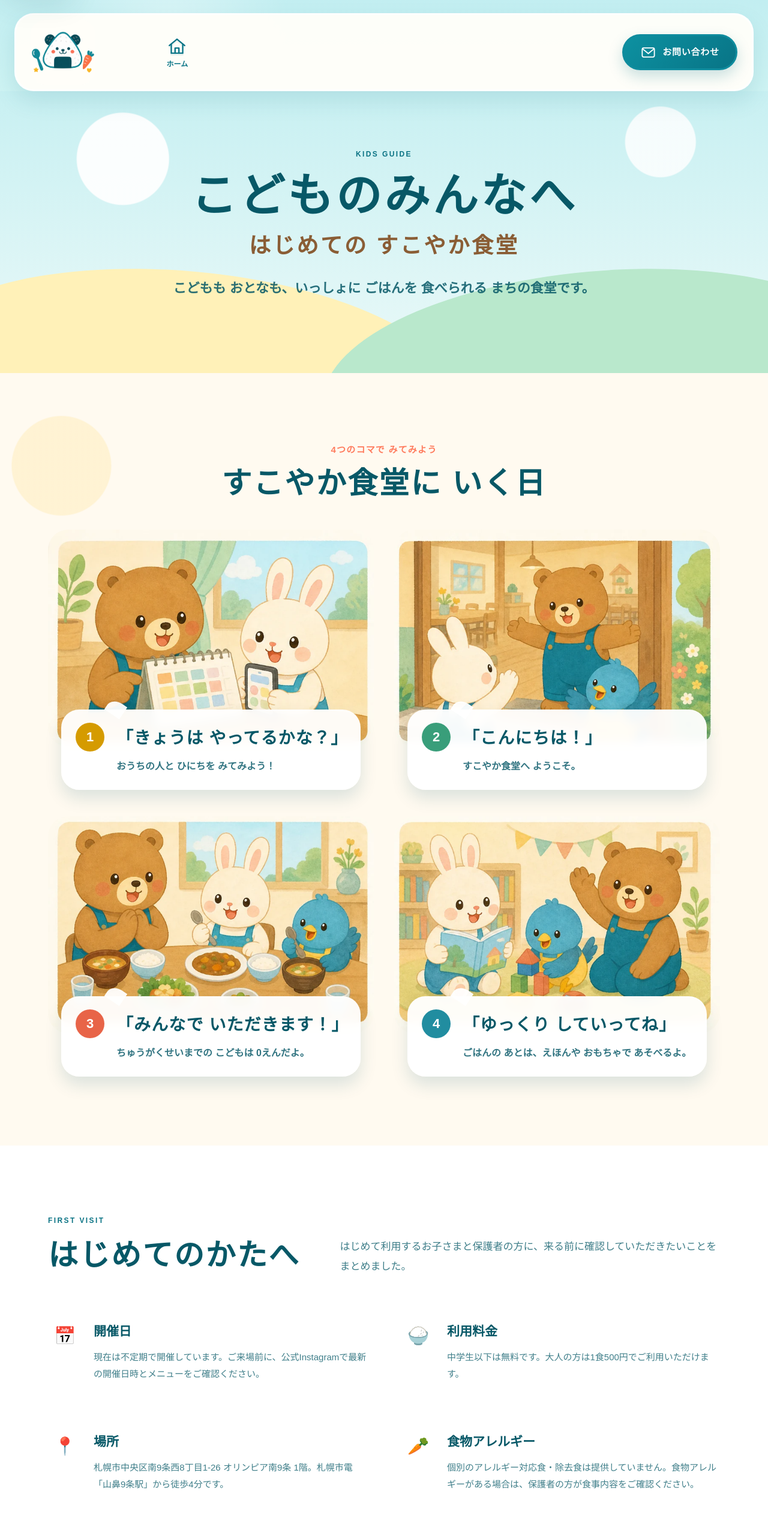
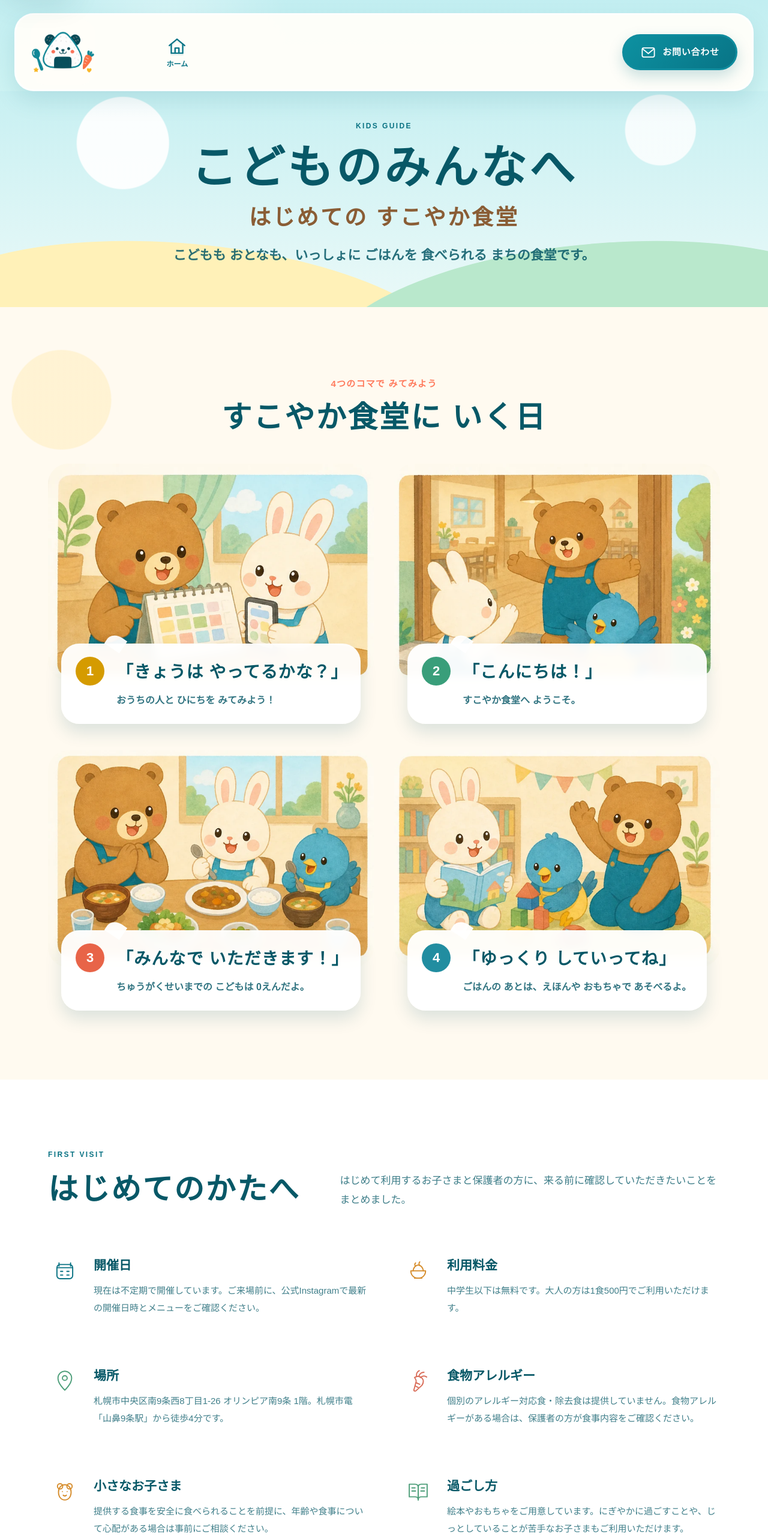
Before and after one commit to SUKOYAKASHOKUDO/sukoyaka-shokudo, a Next.js app: page /schedule in a window 1280 px wide. Shown: the top 2566 px of the page at 60% size. Built offline with nearby package versions, Linux system fonts and the light colour scheme.

Commit message:
style: refine kids guide icons and hero spacing

```diff
--- a/app/schedule/page.tsx
+++ b/app/schedule/page.tsx
@@ -48,36 +48,104 @@ const comicPanels = [
 
 const firstVisitFacts = [
   {
-    icon: "📅",
+    icon: "calendar",
     title: "開催日",
     text: "現在は不定期で開催しています。ご来場前に、公式Instagramで最新の開催日時とメニューをご確認ください。",
   },
   {
-    icon: "🍚",
+    icon: "meal",
     title: "利用料金",
     text: "中学生以下は無料です。大人の方は1食500円でご利用いただけます。",
   },
   {
-    icon: "📍",
+    icon: "location",
     title: "場所",
     text: `${site.shortAddress}。札幌市電「山鼻9条駅」から徒歩4分です。`,
   },
   {
-    icon: "🥕",
+    icon: "carrot",
     title: "食物アレルギー",
     text: "個別のアレルギー対応食・除去食は提供していません。食物アレルギーがある場合は、保護者の方が食事内容をご確認ください。",
   },
   {
-    icon: "🧸",
+    icon: "child",
     title: "小さなお子さま",
     text: "提供する食事を安全に食べられることを前提に、年齢や食事について心配がある場合は事前にご相談ください。",
   },
   {
-    icon: "📚",
+    icon: "book",
     title: "過ごし方",
     text: "絵本やおもちゃをご用意しています。にぎやかに過ごすことや、じっとしていることが苦手なお子さまもご利用いただけます。",
   },
 ] as const;
+
+type GuideIconName = (typeof firstVisitFacts)[number]["icon"];
+
+function GuideIcon({ name }: { name: GuideIconName }) {
+  const commonProps = {
+    viewBox: "0 0 48 48",
+    fill: "none",
+    stroke: "currentColor",
+    strokeWidth: 2.2,
+    strokeLinecap: "round" as const,
+    strokeLinejoin: "round" as const,
+    focusable: false,
+    "aria-hidden": true,
+  };
+
+  switch (name) {
+    case "calendar":
+      return (
+        <svg {...commonProps}>
+          <path d="M13 10v6M35 10v6M9 19h30" />
+          <rect x="9" y="13" width="30" height="27" rx="6" />
+          <path d="M16 26h4M28 26h4M16 33h4M28 33h4" />
+        </svg>
+      );
+    case "meal":
+      return (
+        <svg {...commonProps}>
+          <path d="M10 25h28c0 8-5.5 14-14 14S10 33 10 25Z" />
+          <path d="M14 25c1-7 6-11 10-11s9 4 10 11M17 39h14" />
+          <path d="M19 10c-2 2-2 4 0 6M27 8c-2 2-2 5 0 7" />
+        </svg>
+      );
+    case "location":
+      return (
+        <svg {...commonProps}>
+          <path d="M24 42s13-11.6 13-23a13 13 0 1 0-26 0c0 11.4 13 23 13 23Z" />
+          <circle cx="24" cy="19" r="4.5" />
+        </svg>
+      );
+    case "carrot":
+      return (
+        <svg {...commonProps}>
+          <path d="M17 18c6-4 11-2 14 1 3 3 4 8 0 14L20 43c-2 2-5 .4-4-2l4-15c.6-3-.6-5-3-8Z" />
+          <path d="M21 16c-1-5 1-9 5-11M25 16c2-6 6-8 10-8M28 18c5-4 9-3 12-1" />
+          <path d="m20 28 7 3M18 34l6 3" />
+        </svg>
+      );
+    case "child":
+      return (
+        <svg {...commonProps}>
+          <circle cx="15" cy="15" r="5" />
+          <circle cx="33" cy="15" r="5" />
+          <path d="M36 26c0 9-5 15-12 15S12 35 12 26c0-8 5-14 12-14s12 6 12 14Z" />
+          <circle cx="19.5" cy="25" r="1" fill="currentColor" stroke="none" />
+          <circle cx="28.5" cy="25" r="1" fill="currentColor" stroke="none" />
+          <path d="M21 32c2 2 4 2 6 0" />
+        </svg>
+      );
+    case "book":
+      return (
+        <svg {...commonProps}>
+          <path d="M7 11h11c4 0 6 2 6 6v24c0-4-2-6-6-6H7V11Z" />
+          <path d="M41 11H30c-4 0-6 2-6 6v24c0-4 2-6 6-6h11V11Z" />
+          <path d="M12 18h6M12 24h7M30 18h6M29 24h7" />
+        </svg>
+      );
+  }
+}
 
 export default function SchedulePage() {
   return (
@@ -151,7 +219,7 @@ export default function SchedulePage() {
               {firstVisitFacts.map((fact) => (
                 <article className={styles.factCard} key={fact.title}>
                   <span className={styles.factIcon} aria-hidden="true">
-                    {fact.icon}
+                    <GuideIcon name={fact.icon} />
                   </span>
                   <div>
                     <h3>{fact.title}</h3>
--- a/app/schedule/schedule-guide.module.css
+++ b/app/schedule/schedule-guide.module.css
@@ -8,7 +8,7 @@
 .hero {
   position: relative;
   isolation: isolate;
-  min-height: 470px;
+  min-height: 340px;
   display: grid;
   place-items: center;
   overflow: hidden;
@@ -22,9 +22,9 @@
 .hero::after {
   position: absolute;
   z-index: -1;
-  bottom: -190px;
+  bottom: -224px;
   width: 72vw;
-  height: 360px;
+  height: 330px;
   border-radius: 50% 50% 0 0;
   content: "";
 }
@@ -51,7 +51,7 @@
 .heroInner {
   position: relative;
   z-index: 1;
-  padding: 88px 0 112px;
+  padding: 48px 0 64px;
   text-align: center;
 }
 
@@ -82,7 +82,7 @@
 
 .heroLead {
   max-width: 720px;
-  margin: 28px auto 0;
+  margin: 20px auto 0;
   color: rgba(7, 88, 103, 0.86);
   font-size: clamp(17px, 2vw, 22px);
   font-weight: 700;
@@ -279,7 +279,26 @@
   width: 56px;
   height: 56px;
   place-items: center;
-  font-size: 29px;
+  color: var(--suko-teal);
+}
+
+.factIcon svg {
+  width: 42px;
+  height: 42px;
+}
+
+.factCard:nth-child(2) .factIcon,
+.factCard:nth-child(5) .factIcon {
+  color: #d68d2d;
+}
+
+.factCard:nth-child(3) .factIcon,
+.factCard:nth-child(6) .factIcon {
+  color: #4f9f7b;
+}
+
+.factCard:nth-child(4) .factIcon {
+  color: #d96d59;
 }
 
 .factCard h3 {
@@ -388,7 +407,7 @@
 
 @media (max-width: 760px) {
   .hero {
-    min-height: 400px;
+    min-height: 310px;
   }
 
   .heroInner,
@@ -398,7 +417,7 @@
   }
 
   .heroInner {
-    padding: 66px 8px 94px;
+    padding: 38px 8px 54px;
   }
 
   .hero h1 {
@@ -407,14 +426,15 @@
   }
 
   .hero h1 span {
-    margin-top: 14px;
+    margin-top: 10px;
     font-size: 0.52em;
     line-height: 1.55;
   }
 
   .heroLead {
+    margin-top: 18px;
     font-size: 15px;
-    line-height: 1.9;
+    line-height: 1.75;
   }
 
   .comicSection,
@@ -483,8 +503,11 @@
   .factIcon {
     width: 48px;
     height: 48px;
-    border-radius: 15px;
-    font-size: 24px;
+  }
+
+  .factIcon svg {
+    width: 36px;
+    height: 36px;
   }
 
   .confirmationNote {
```
